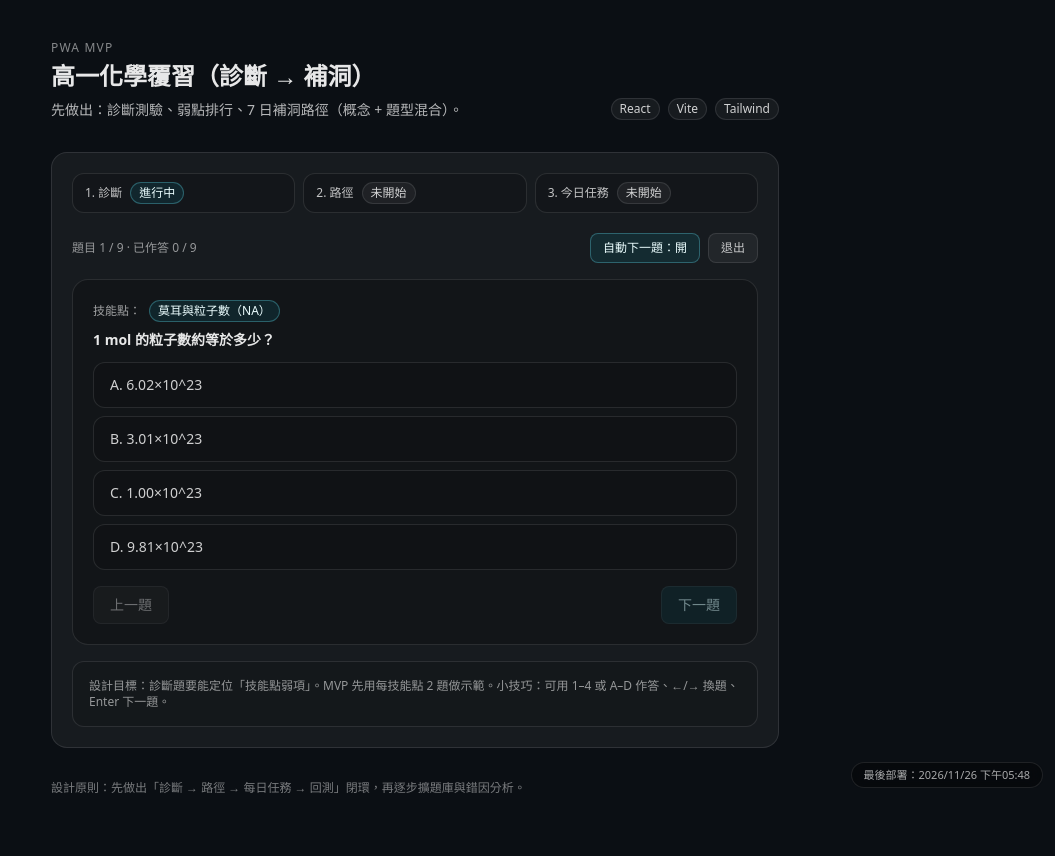
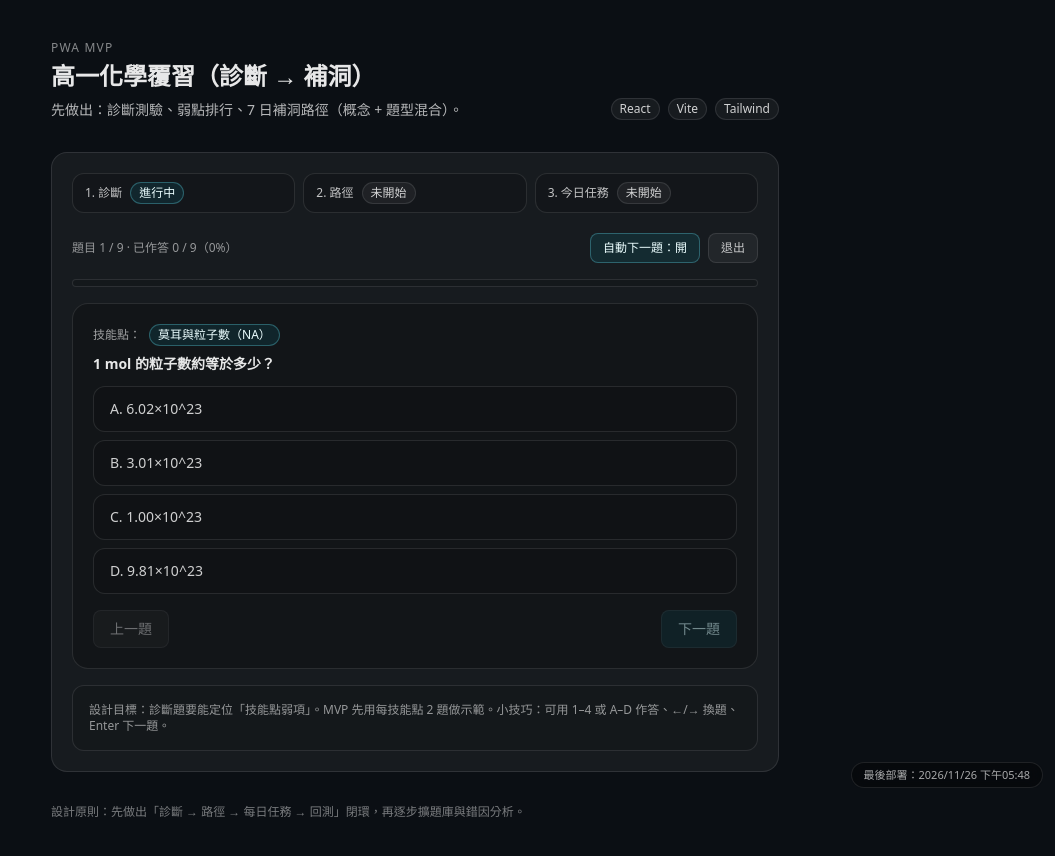
Before and after one commit to chuntengtsai/chem-review-pwa, a React (Vite) app: page / in a window 1280 px wide. Both pictures are taken after a click on the button "開始診斷". Shown: the top 856 px of the page, without its empty margins (225-1280 px from the left). Built offline with nearby package versions, Linux system fonts and the light colour scheme.

Commit message:
ux: add diagnostic progress bar

```diff
--- a/src/App.jsx
+++ b/src/App.jsx
@@ -308,6 +308,10 @@ export default function App() {
   }, [plan, dayIndex]);
 
   const answeredCount = useMemo(() => Object.keys(answers || {}).length, [answers]);
+  const answeredPct = useMemo(() => {
+    if (!allQuestions.length) return 0;
+    return Math.round((answeredCount / allQuestions.length) * 100);
+  }, [answeredCount, allQuestions.length]);
 
   const stepState = useMemo(() => {
     const diagDone = plan.length > 0; // plan exists only after submit
@@ -652,7 +656,7 @@ export default function App() {
             <div className="grid gap-4">
               <div className="flex flex-wrap items-center justify-between gap-3 text-xs text-white/55">
                 <span>
-                  題目 {diagIndex + 1} / {allQuestions.length} · 已作答 {answeredCount} / {allQuestions.length}
+                  題目 {diagIndex + 1} / {allQuestions.length} · 已作答 {answeredCount} / {allQuestions.length}（{answeredPct}%）
                 </span>
 
                 <div className="flex items-center gap-2">
@@ -676,6 +680,10 @@ export default function App() {
                     退出
                   </button>
                 </div>
+              </div>
+
+              <div className="h-2 w-full overflow-hidden rounded-full border border-white/10 bg-black/10">
+                <div className="h-full bg-cyan-400/40" style={{ width: `${answeredPct}%` }} />
               </div>
 
               <div className="rounded-2xl border border-white/10 bg-black/20 p-5">
```
